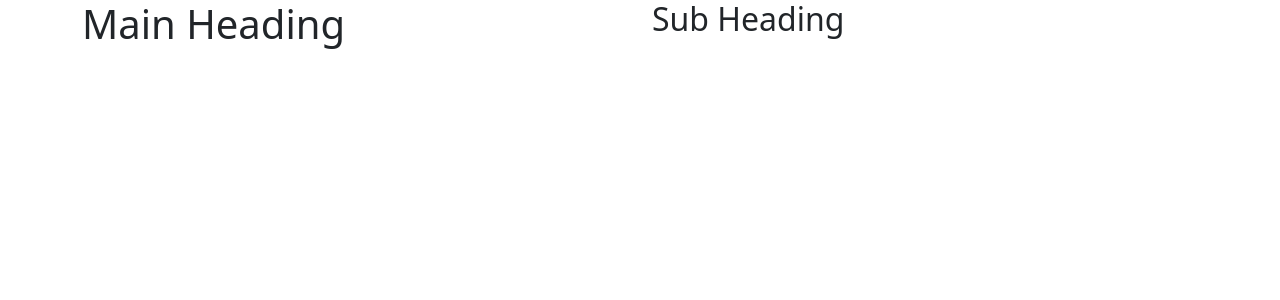
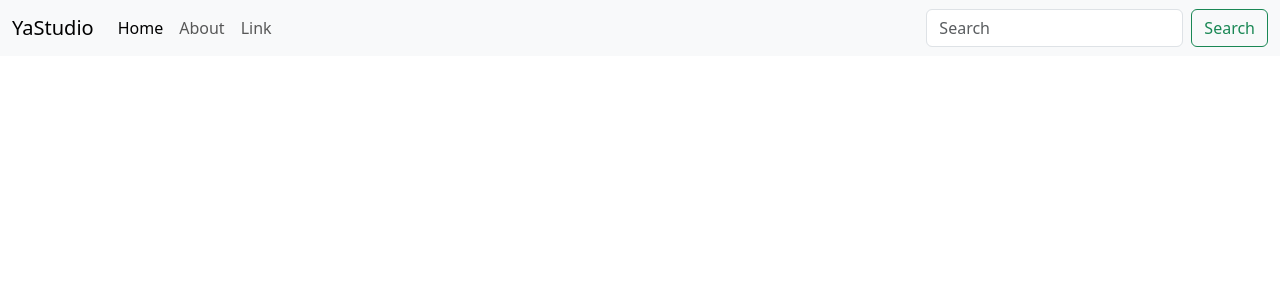
Before and after one commit to akkushwaha7834/yastudio, a React (Vite) app: page / in a window 1280 px wide. Shown: the top 300 px of the page. Built offline with nearby package versions, Linux system fonts and the light colour scheme.

Commit message:
updated fav icon and added nav bar

```diff
--- a/index.html
+++ b/index.html
@@ -2,7 +2,7 @@
 <html lang="en">
   <head>
     <meta charset="UTF-8" />
-    <link rel="icon" type="image/svg+xml" href="/vite.svg" />
+    <link rel="icon" type="image/svg+xml" href="/favicon.png" />
     <meta name="viewport" content="width=device-width, initial-scale=1.0" />
     <link href="https://cdn.jsdelivr.net/npm/bootstrap@5.3.2/dist/css/bootstrap.min.css" rel="stylesheet" integrity="sha384-T3c6CoIi6uLrA9TneNEoa7RxnatzjcDSCmG1MXxSR1GAsXEV/Dwwykc2MPK8M2HN" crossorigin="anonymous">
     <title>YaStudio</title>
--- a/src/App.jsx
+++ b/src/App.jsx
@@ -8,20 +8,31 @@
 
   return (
     <>
-      <div className="container">
-        <div className="row">
-          <div className="col-md-6">
-            <h1 className="main_heading">
-              Main Heading
-            </h1>
-          </div>
-          <div className="col-md-6">
-            <h2 className="sub_heading">
-              Sub Heading
-            </h2>
-          </div>
-        </div>
-      </div>
+      <nav className="navbar navbar-expand-lg bg-body-tertiary">
+  <div className="container-fluid">
+    <a className="navbar-brand" href="/">YaStudio</a>
+    <button className="navbar-toggler" type="button" data-bs-toggle="collapse" data-bs-target="#navbarSupportedContent" aria-controls="navbarSupportedContent" aria-expanded="false" aria-label="Toggle navigation">
+      <span className="navbar-toggler-icon"></span>
+    </button>
+    <div className="collapse navbar-collapse" id="navbarSupportedContent">
+      <ul className="navbar-nav me-auto mb-2 mb-lg-0">
+        <li className="nav-item">
+          <a className="nav-link active" aria-current="page" href="/">Home</a>
+        </li>
+        <li className="nav-item">
+          <a className="nav-link" href="/">About</a>
+        </li>
+        <li className="nav-item">
+          <a className="nav-link" href="/">Link</a>
+        </li>
+      </ul>
+      <form className="d-flex" role="search">
+        <input className="form-control me-2" type="search" placeholder="Search" aria-label="Search" />
+        <button className="btn btn-outline-success" type="submit">Search</button>
+      </form>
+    </div>
+  </div>
+</nav>
     </>
   )
 }
```
Also changed, not shown: public/favicon.png (added).
